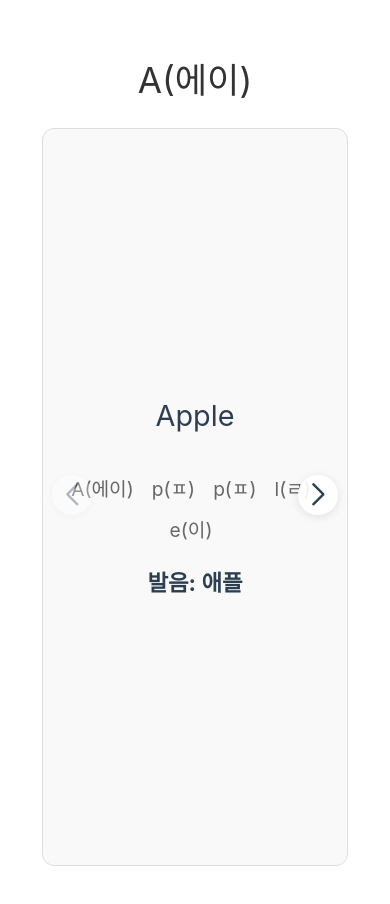
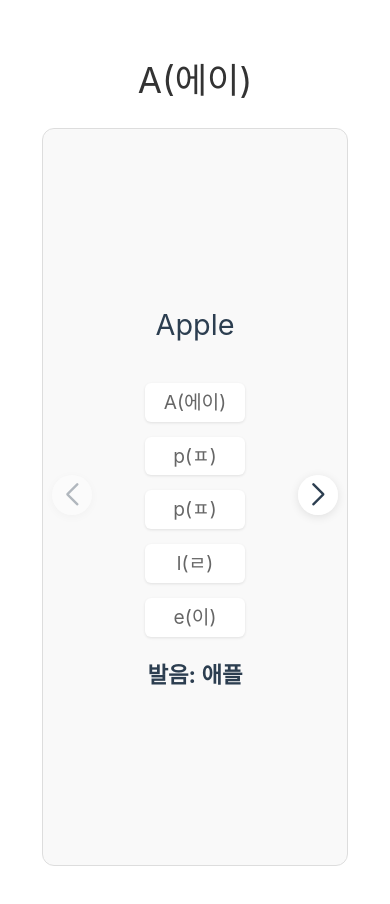
Before and after one commit to eto2000/alpha, a Vue app: page / in a window 390 px wide. Shown: the top 904 px of the page. Built offline with nearby package versions, Linux system fonts and the light colour scheme.

Commit message:
세로로 나열

```diff
--- a/src/App.vue
+++ b/src/App.vue
@@ -126,15 +126,21 @@
   .spelling {
     margin: 20px 0;
     display: flex;
-    flex-wrap: wrap;
-    gap: 10px;
-    justify-content: center;
+    flex-direction: column;
+    align-items: center;
+    gap: 15px;
   }
 
   .spelling span {
-    margin-right: 8px;
+    margin-right: 0;
     color: #666;
     font-size: 1.4rem;
+    padding: 5px 10px;
+    background-color: #fff;
+    border-radius: 6px;
+    box-shadow: 0 1px 3px rgba(0, 0, 0, 0.1);
+    min-width: 120px;
+    text-align: center;
   }
 
   .pronunciation {
@@ -212,6 +218,8 @@
 
     .spelling span {
       font-size: 1.2rem;
+      min-width: 100px;
+      padding: 4px 8px;
     }
 
     .pronunciation {
```
